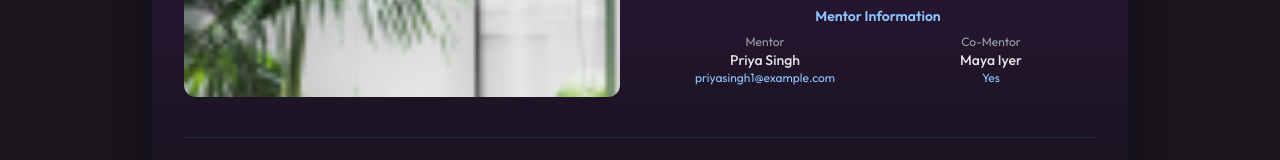
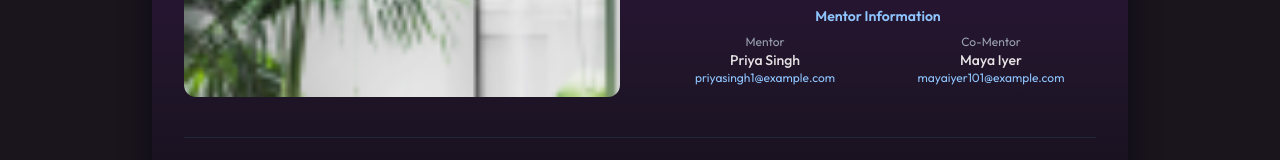
Before and after one commit to ugac-iitb/wids-2025-frontend, a Next.js app: page /projects/1 in a window 1280 px wide. Shown: the part 499-659 px from the top of the page. Built offline with nearby package versions, Linux system fonts and the light colour scheme.

Commit message:
modified teamdata

```diff
--- a/components/ProjectDetails/ProjectDetailsCard.tsx
+++ b/components/ProjectDetails/ProjectDetailsCard.tsx
@@ -27,6 +27,8 @@ const ProjectDetailsCard = ({
 
   const hasCoMentor =
     project["Co-Mentor Name"] || project["Co-Mentor"] ? true : false;
+
+  const CoMentorMail = project["Co-Mentor Mail"] || project["Co-Mentor"] ? true : false;
 
   return (
     <motion.div
@@ -127,7 +129,7 @@ const ProjectDetailsCard = ({
                     {project["Co-Mentor Name"] || "—"}
                   </div>
                   <div className="text-xs text-blue-300">
-                    {project["Co-Mentor"] || "—"}
+                    {project["Co-Mentor Mail"] || "—"}
                   </div>
                 </div>
               )}
--- a/public/data/teamdata.json
+++ b/public/data/teamdata.json
@@ -51,7 +51,7 @@
   {
     "id": 8,
     "name": "Karan Bansal",
-    "imagePath": "/images/placeholder.png",
+    "imagePath": "/images/members/Karan Bansal.jpg",
     "designation": "Web Team Member",
     "mail": ""
   },
```
Also changed, not shown: public/images/members/Karan Bansal.jpg (added).
